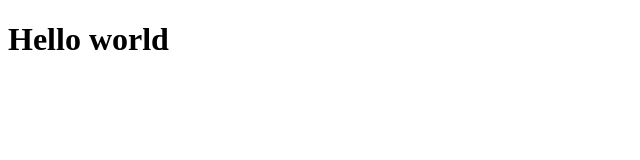
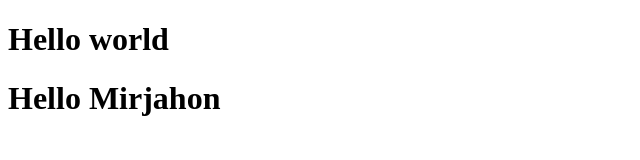
Before and after one commit to Azamatmasharipov707/arzon, a plain HTML site: page index.html in a window 1280 px wide. Shown: the whole page, without its empty margins (0-640 px from the left). Drawn offline with Linux system fonts and the light colour scheme.

Commit message:
h1 yaratdim

```diff
--- a/index.html
+++ b/index.html
@@ -9,5 +9,6 @@
     <header>
         <h1>Hello world</h1>
     </header>
+    <h1>Hello Mirjahon</h1>
 </body>
 </html>
```
